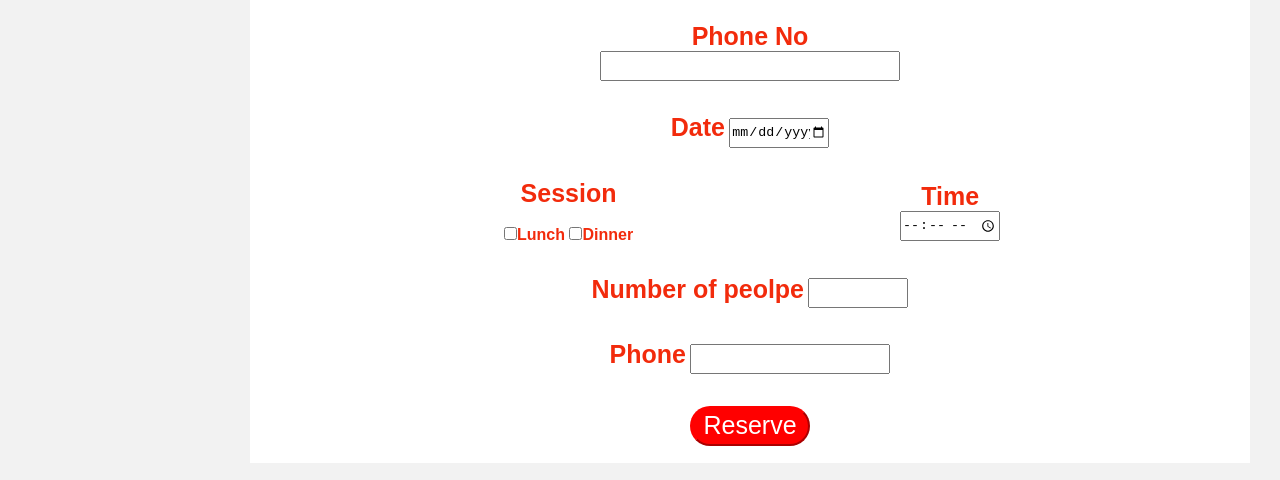
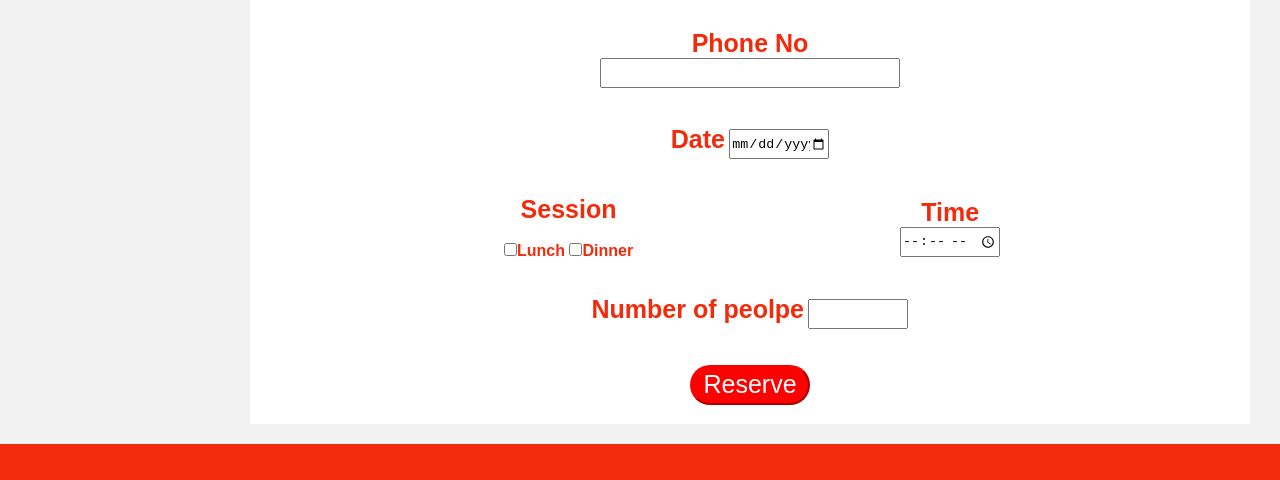
Before and after one commit to SiddarthaMudili/Restaurant_Website, a plain HTML site: page reserve.html in a window 1280 px wide. Shown: the part 224-704 px from the top of the page. Drawn offline with Linux system fonts and the light colour scheme.

Commit message:
Update reserve.html

```diff
--- a/reserve.html
+++ b/reserve.html
@@ -110,11 +110,6 @@
                     </td>
                     </tr>
                     <tr>
-                        <td style="padding: 15px;">
-                            <label style="font-size: 25px;"><strong>Phone</strong></label>
-                            <input type="tel" style="width:200px;height:30px">
-                        </td>
-                    </tr>
                     <td style="padding: 15px;">
                         <a href="reserve.html"><button type="button" class="but">Reserve</button></a>
                     </td>
```
